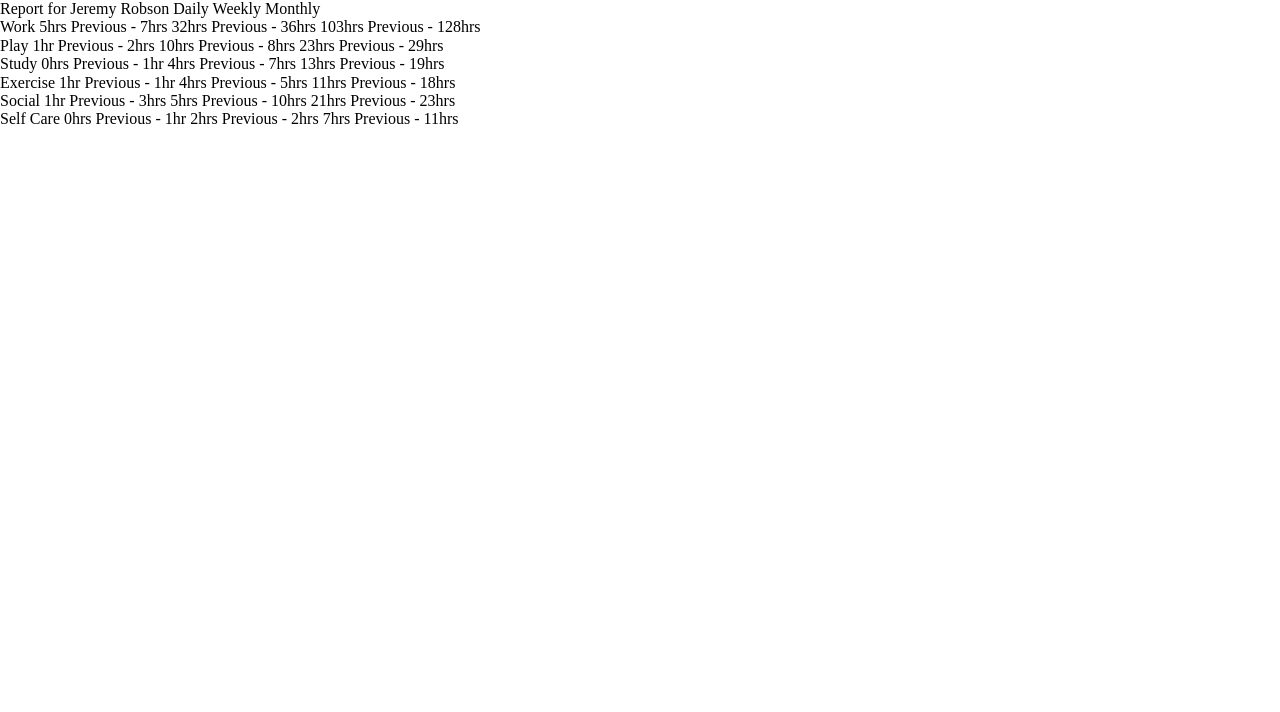
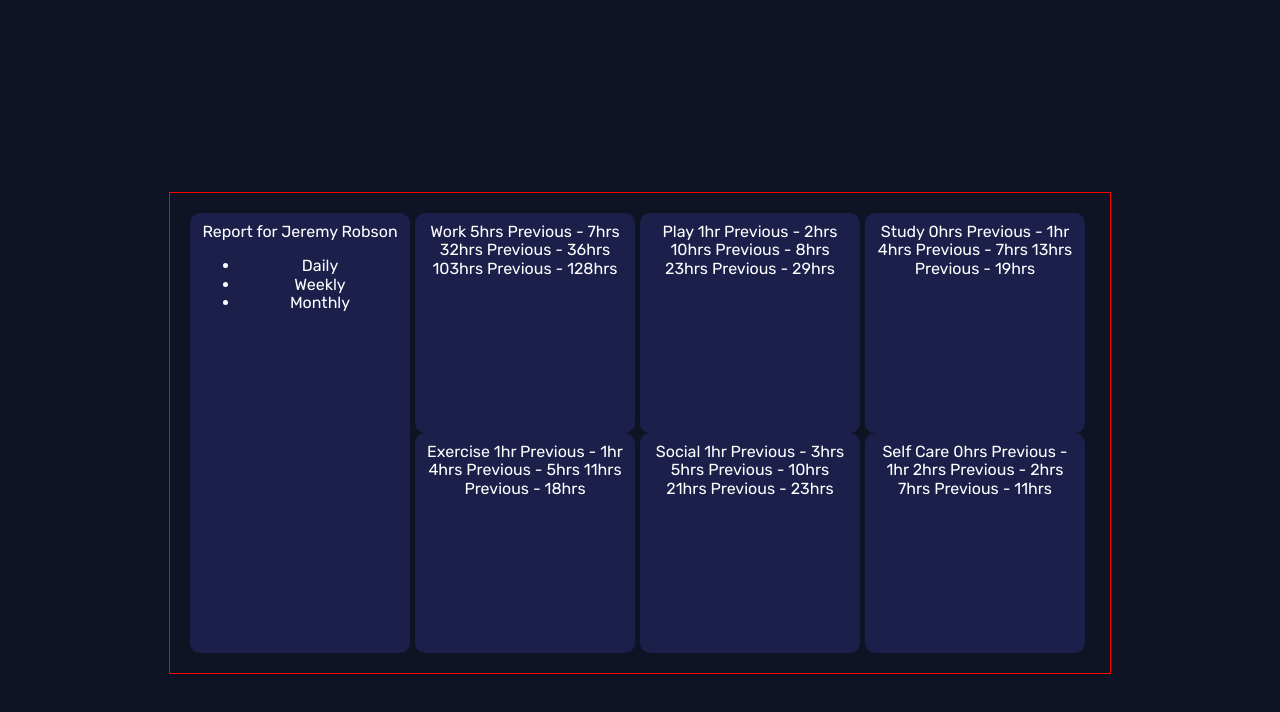
Before and after one commit to RodolfoQuintanilla/Time-tracking-dashboard, a plain HTML site: page index.html in a window 1280 px wide. Drawn offline with nearby package versions, Linux system fonts and the light colour scheme.

Commit message:
02-cuadros

```diff
--- a/index.html
+++ b/index.html
@@ -13,10 +13,20 @@
   </header>
   <body>
     <div class="container">
-      <div class="container__sujeto">
-        Report for Jeremy Robson Daily Weekly Monthly
+      <div class="container__cuadro sujeto">
+        <div class="datos">Report for Jeremy Robson</div>
+
+        <div class="menu">
+          <ul>
+            <li>Daily</li>
+            <li>Weekly</li>
+            <li>Monthly</li>
+          </ul>
         </div>
+      </div>
+
       <div class="container__cuadro word">
+        <div class="container__info">
           Work 5hrs
           <!-- daily -->
           Previous - 7hrs
@@ -29,6 +39,7 @@
           <!-- monthly -->
           Previous - 128hrs
           <!-- monthly -->
+        </div>
       </div>
       <div class="container__cuadro play">
         Play 1hr
--- a/style.css
+++ b/style.css
@@ -0,0 +1,49 @@
+@import url("https://fonts.googleapis.com/css2?family=Rubik:wght@300;400;500;600;700&display=swap");
+
+:root {
+  --Very-dark-blue: hsl(226, 43%, 10%);
+  --Dark-blue: hsl(235, 46%, 20%);
+  --Desaturated-blue: hsl(235, 45%, 61%);
+  --Pale-Blue: hsl(236, 100%, 87%);
+
+  --Blue: hsl(246, 80%, 60%);
+
+  --work: hsl(15, 100%, 70%);
+  --play: hsl(195, 74%, 62%);
+  --study: hsl(348, 100%, 68%);
+  --exercise: hsl(145, 58%, 55%);
+  --social: hsl(264, 64%, 52%);
+  --care: hsl(43, 84%, 65%);
+}
+
+body {
+    font-family: 'Rubik', sans-serif;
+  background-color: var(--Very-dark-blue);
+  color: white;
+}
+
+.container {
+  border: 1px solid red;
+  width: 900px;
+  height: auto;
+  margin: 15% auto;
+  padding: 20px;
+  display: grid;
+  grid-template-columns: repeat(4, 1fr);
+  grid-template-rows: repeat(2, 1fr);
+}
+
+.container__cuadro {
+    width: 200px;
+    height: 200px;
+    padding: 10px;
+    text-align: center;
+
+   background-color: var(--Dark-blue);
+   border-radius: 10px;
+}
+
+.sujeto{
+    grid-row: 1/3;
+    height: auto;
+}
```
Lines whose indentation alone changed are shown as unchanged.
